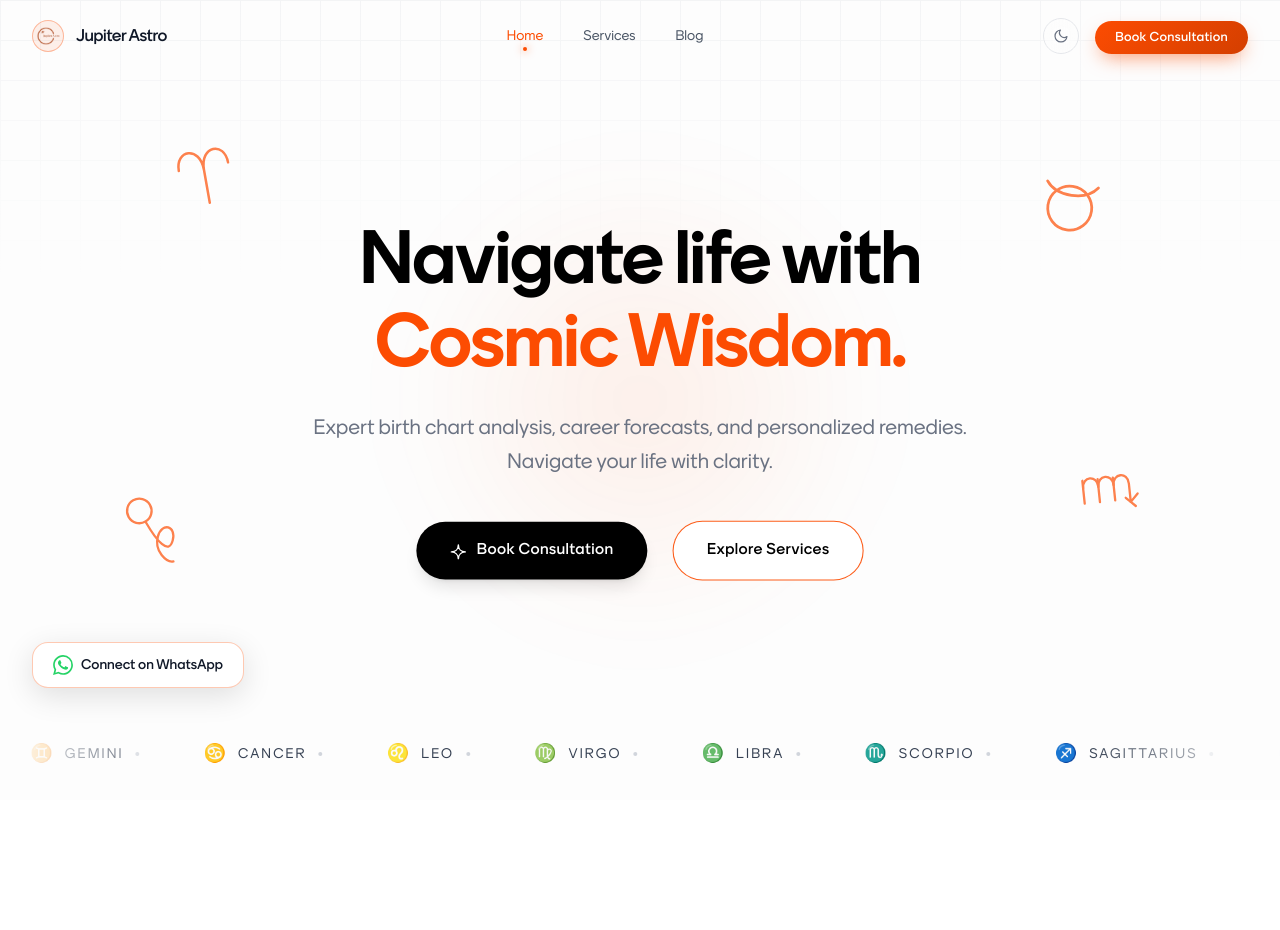
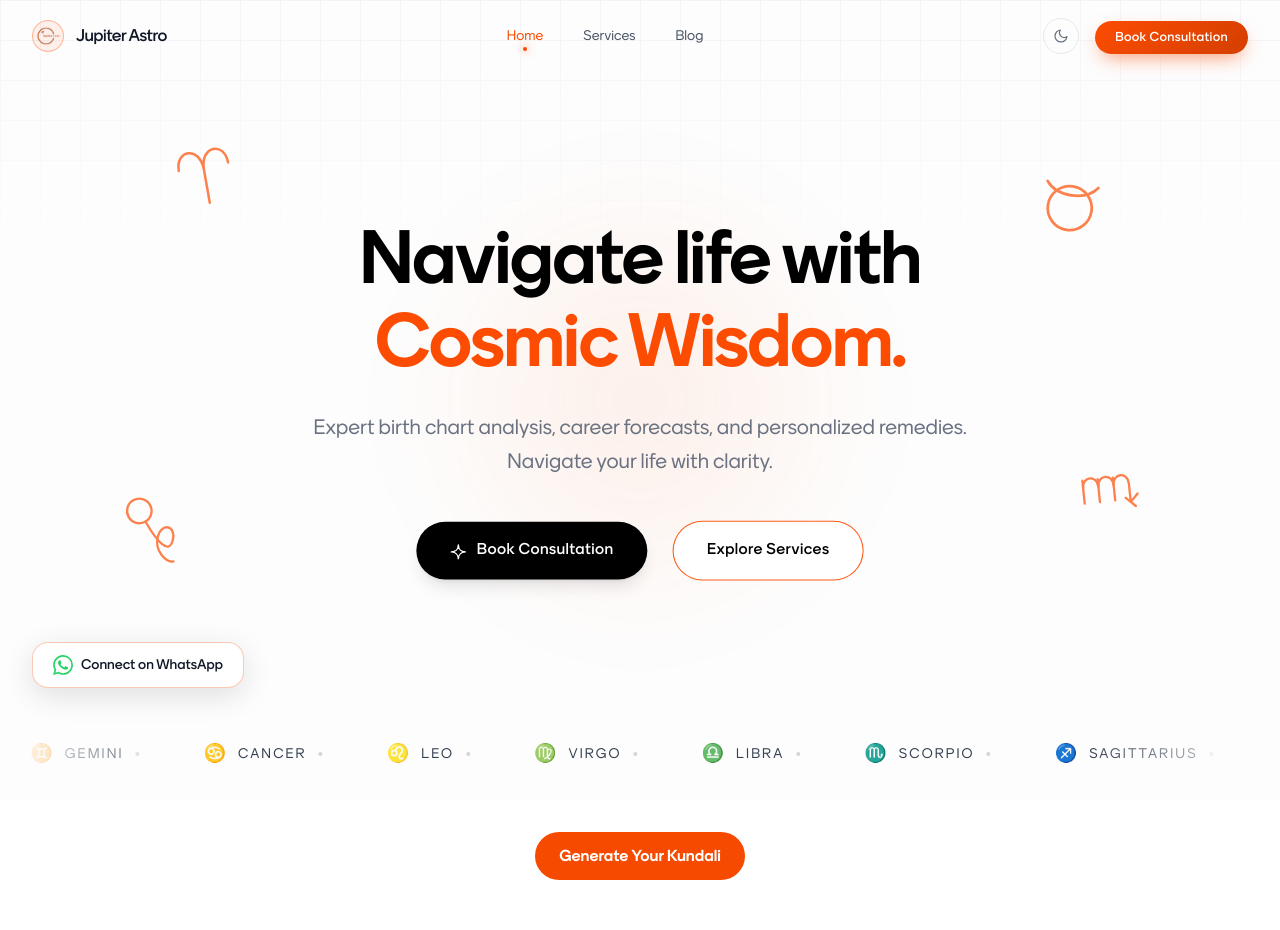
Before and after one commit to ankit108kumar/jupiter-astro, a Next.js app: page / in a window 1280 px wide. Shown: the top 930 px of the page. Built offline with nearby package versions, Linux system fonts and the light colour scheme.

Commit message:
Update page.tsx

```diff
--- a/app/page.tsx
+++ b/app/page.tsx
@@ -3,13 +3,23 @@ import Hero from "@/components/home/hero";
 import OpenLetter from "@/components/home/open";
 import Services from "@/components/home/service";
 
-
 export default function Home() {
   return (
     <main className="min-h-screen font-sans">
       <Hero />
-      <OpenLetter/>
+ {/* Add your link here */}
+      <div className="text-center py-8">
+        <a
+          href="/kundali.html"
+          className="inline-block bg-orange-600 text-white px-6 py-3 rounded-full font-bold"
+        >
+          Generate Your Kundali
+        </a>
+      </div>
+      <OpenLetter />
       <Services />
+
+
       <Cta />
     </main>
   );
```
